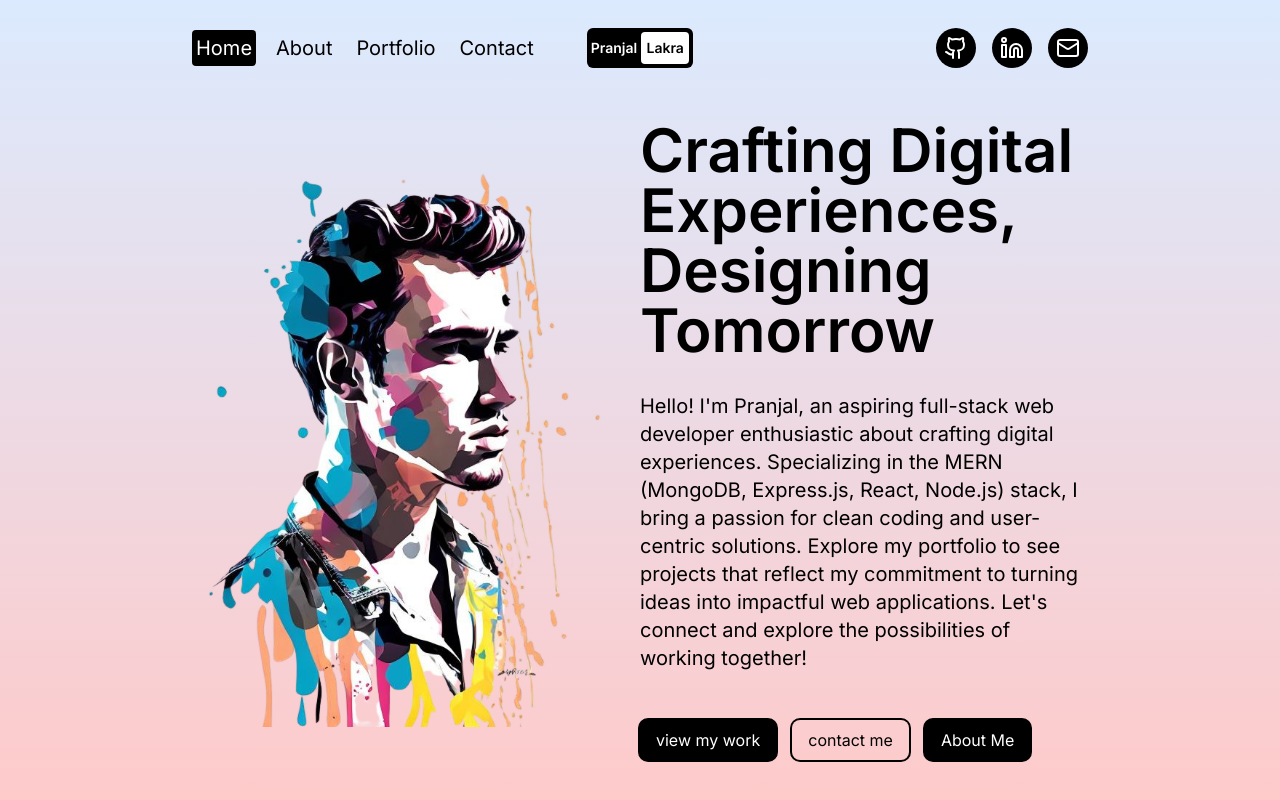
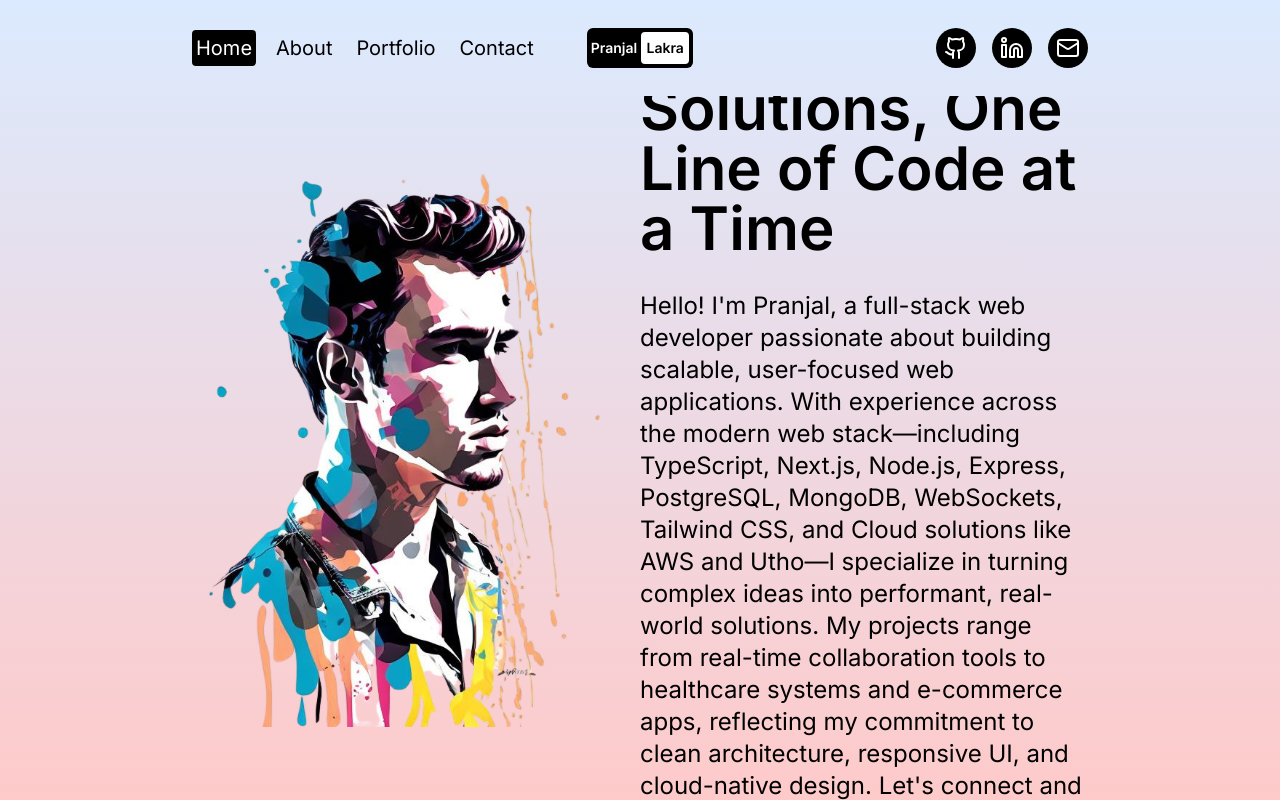
Before and after one commit to alpranjal28/portfolio, a Next.js app: page / in a window 1280 px wide. Built offline with nearby package versions, Linux system fonts and the light colour scheme.

Commit message:
updated texts

```diff
--- a/src/app/page.tsx
+++ b/src/app/page.tsx
@@ -30,17 +30,25 @@ export default function Homepage() {
         {/* TEXT CONTAINER */}
         <div className="lg:h-full lg:w-1/2 flex flex-col gap-8 items-center justify-center ">
           {/* TITLE  */}
-          <h1 className="text-4xl md:text-6xl font-semibold z-10">
-            Crafting Digital Experiences, Designing Tomorrow
+          <h1 className="text-4xl md:text-6xl group font-semibold z-10">
+            Crafting{" "}
+            <span className="group-hover:text-pink-600 transition-all">
+              Scalable
+            </span>{" "}
+            Solutions, One Line of <span className="group-hover:text-orange-400 transition-all">Code</span>{" "}
+            at a Time
           </h1>
-          <p className="md:text-xl">
-            Hello! I&apos;m Pranjal, an aspiring full-stack web developer
-            enthusiastic about crafting digital experiences. Specializing in the
-            MERN &#40;MongoDB, Express.js, React, Node.js&#41; stack, I bring a
-            passion for clean coding and user-centric solutions. Explore my
-            portfolio to see projects that reflect my commitment to turning
-            ideas into impactful web applications. Let&apos;s connect and
-            explore the possibilities of working together!
+          <p className="md:text-xl lg:text-2xl">
+            Hello! I&apos;m Pranjal, a full-stack web developer passionate about
+            building scalable, user-focused web applications. With experience
+            across the modern web stack—including TypeScript, Next.js, Node.js,
+            Express, PostgreSQL, MongoDB, WebSockets, Tailwind CSS, and Cloud
+            solutions like AWS and Utho—I specialize in turning complex ideas
+            into performant, real-world solutions. My projects range from
+            real-time collaboration tools to healthcare systems and e-commerce
+            apps, reflecting my commitment to clean architecture, responsive UI,
+            and cloud-native design. Let&apos;s connect and create something
+            impactful together!
           </p>
           {/* BUTTONS */}
           <div className="w-full flex gap-4 m-4">
--- a/src/app/portfolio/page.tsx
+++ b/src/app/portfolio/page.tsx
@@ -104,13 +104,16 @@ const PortfolioPage = () => {
                       <Image
                         src={item.img}
                         alt={item.title}
+                        loading="eager"
+                        placeholder="blur"
+                        blurDataURL={item.img}
                         fill
                         className="object-contain"
                       />
                     </div>
                   </div>
                   <div className="py-8 lg:px-8">
-                    <p className="text-wrap w-80 md:w-96 lg:w-[500px] lg:text-lg  xl:w-[600px] max-w-[600px]">
+                    <p className="text-wrap w-80 md:w-96 lg:w-[500px] lg:text-xl xl:w-[600px] max-w-[600px]">
                       {item.desc}
                     </p>
                     <div className="flex justify-end lg:justify-start ">
--- a/src/components/cursor.tsx
+++ b/src/components/cursor.tsx
@@ -102,7 +102,7 @@ export const Cursor = () => {
     return () => {
       window.removeEventListener("mousemove", mousemove);
     };
-  }, []);
+  }, [setPosition, setShowCursor, setCursorOver]);
 
   if (!showCursor) return null;
 
```
Also changed, not shown: 1 other file (tests, documents, lock files or other folders).
